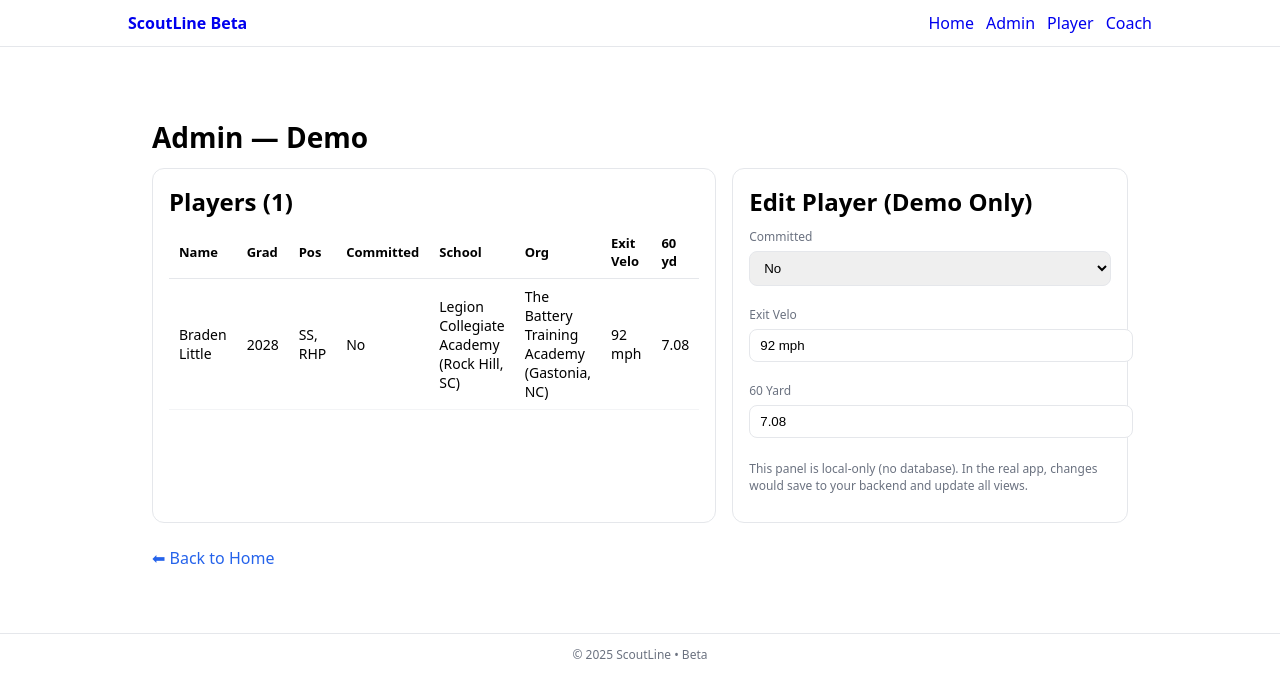
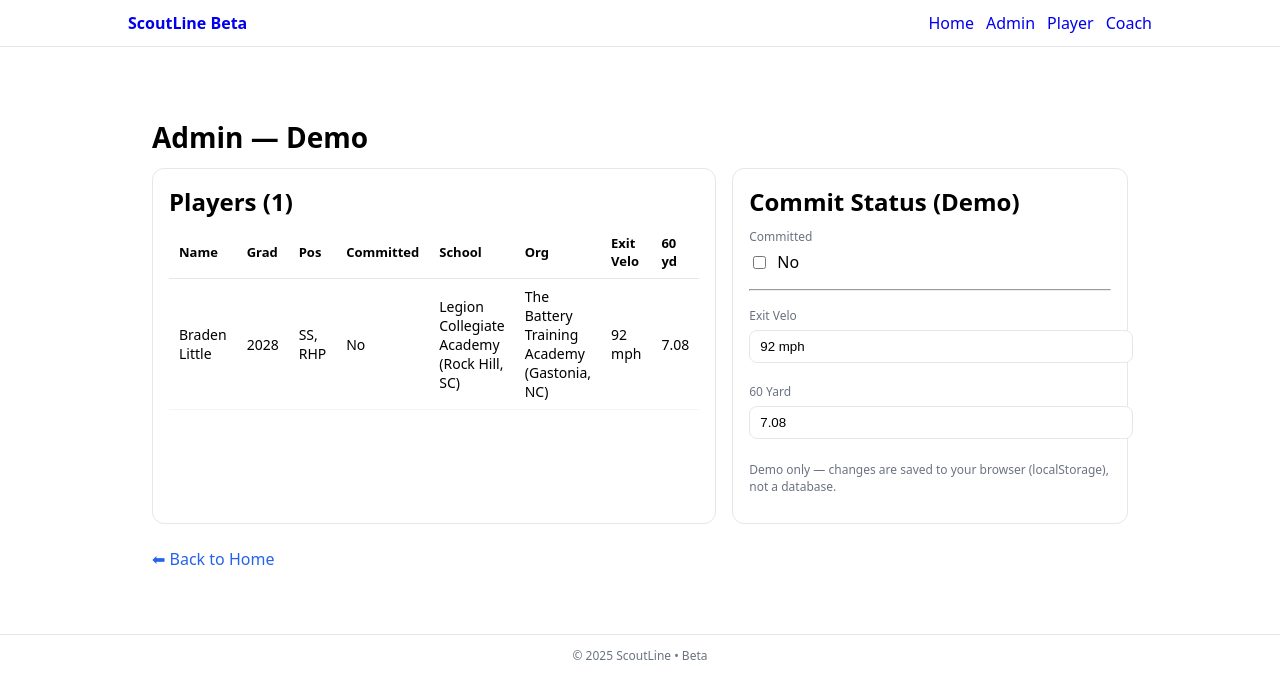
Before and after one commit to mattblittle-create/scoutline-beta, a Next.js app: page /admin in a window 1280 px wide. Shown: the top 698 px of the page. Built offline with nearby package versions, Linux system fonts and the light colour scheme.

Commit message:
Update page.tsx

```diff
--- a/app/admin/page.tsx
+++ b/app/admin/page.tsx
@@ -1,9 +1,29 @@
 "use client";
-import { useState } from "react";
-import { braden, Player } from "../lib/samplePlayer";
+import { useEffect, useState } from "react";
+import { braden as defaultBraden, Player } from "../lib/samplePlayer";
+
+const LS_COMMITTED = "bradenCommitted";
+const LS_COLLEGE = "bradenCommittedCollege";
 
 export default function AdminPage() {
-  const [player, setPlayer] = useState<Player>(braden);
+  const [player, setPlayer] = useState<Player>(defaultBraden);
+
+  // Load from localStorage on mount
+  useEffect(() => {
+    const committed = localStorage.getItem(LS_COMMITTED);
+    const college = localStorage.getItem(LS_COLLEGE) ?? "";
+    setPlayer(p => ({
+      ...p,
+      committed: committed ? committed === "true" : p.committed,
+      committedCollege: college || p.committedCollege,
+    }));
+  }, []);
+
+  // Save when these change
+  useEffect(() => {
+    localStorage.setItem(LS_COMMITTED, String(player.committed));
+    localStorage.setItem(LS_COLLEGE, player.committedCollege ?? "");
+  }, [player.committed, player.committedCollege]);
 
   return (
     <section style={{ padding: 24, maxWidth: 1100, margin: "0 auto" }}>
@@ -27,7 +47,7 @@ export default function AdminPage() {
                   <td style={td}>{player.name}</td>
                   <td style={td}>{player.gradYear}</td>
                   <td style={td}>{player.positions.join(", ")}</td>
-                  <td style={td}>{player.committed ? `Yes: ${player.committedCollege}` : "No"}</td>
+                  <td style={td}>{player.committed ? `Yes: ${player.committedCollege || "—"}` : "No"}</td>
                   <td style={td}>{player.school}</td>
                   <td style={td}>{player.org}</td>
                   <td style={td}>{player.metrics.exitVelo ?? "—"}</td>
@@ -38,19 +58,19 @@ export default function AdminPage() {
           </div>
         </div>
 
-        {/* Faux edit panel (demonstrates fields; not wired to a backend) */}
+        {/* Edit panel */}
         <div style={{ border: "1px solid #e5e7eb", borderRadius: 12, padding: 16 }}>
-          <h2 style={{ margin: "0 0 8px" }}>Edit Player (Demo Only)</h2>
+          <h2 style={{ margin: "0 0 8px" }}>Commit Status (Demo)</h2>
 
           <label style={labelStyle}>Committed</label>
-          <select
-            value={player.committed ? "yes" : "no"}
-            onChange={(e) => setPlayer({ ...player, committed: e.target.value === "yes" })}
-            style={inputStyle}
-          >
-            <option value="no">No</option>
-            <option value="yes">Yes</option>
-          </select>
+          <label style={{ display: "flex", alignItems: "center", gap: 8, marginBottom: 10 }}>
+            <input
+              type="checkbox"
+              checked={player.committed}
+              onChange={(e) => setPlayer({ ...player, committed: e.target.checked })}
+            />
+            <span>{player.committed ? "Yes" : "No"}</span>
+          </label>
 
           {player.committed && (
             <>
@@ -63,6 +83,8 @@ export default function AdminPage() {
               />
             </>
           )}
+
+          <hr style={{ margin: "16px 0" }} />
 
           <label style={labelStyle}>Exit Velo</label>
           <input
@@ -81,7 +103,7 @@ export default function AdminPage() {
           />
 
           <p style={{ marginTop: 12, color: "#6b7280", fontSize: 12 }}>
-            This panel is local-only (no database). In the real app, changes would save to your backend and update all views.
+            Demo only — changes are saved to your browser (localStorage), not a database.
           </p>
         </div>
       </div>
```
